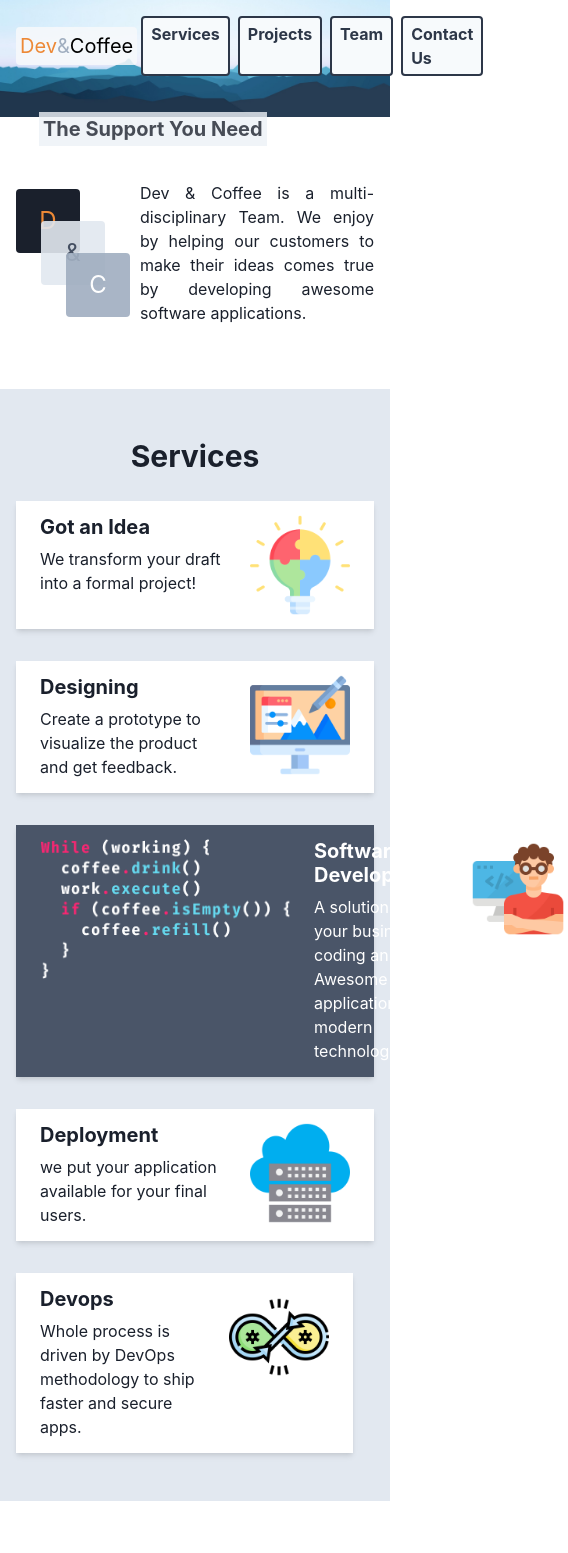
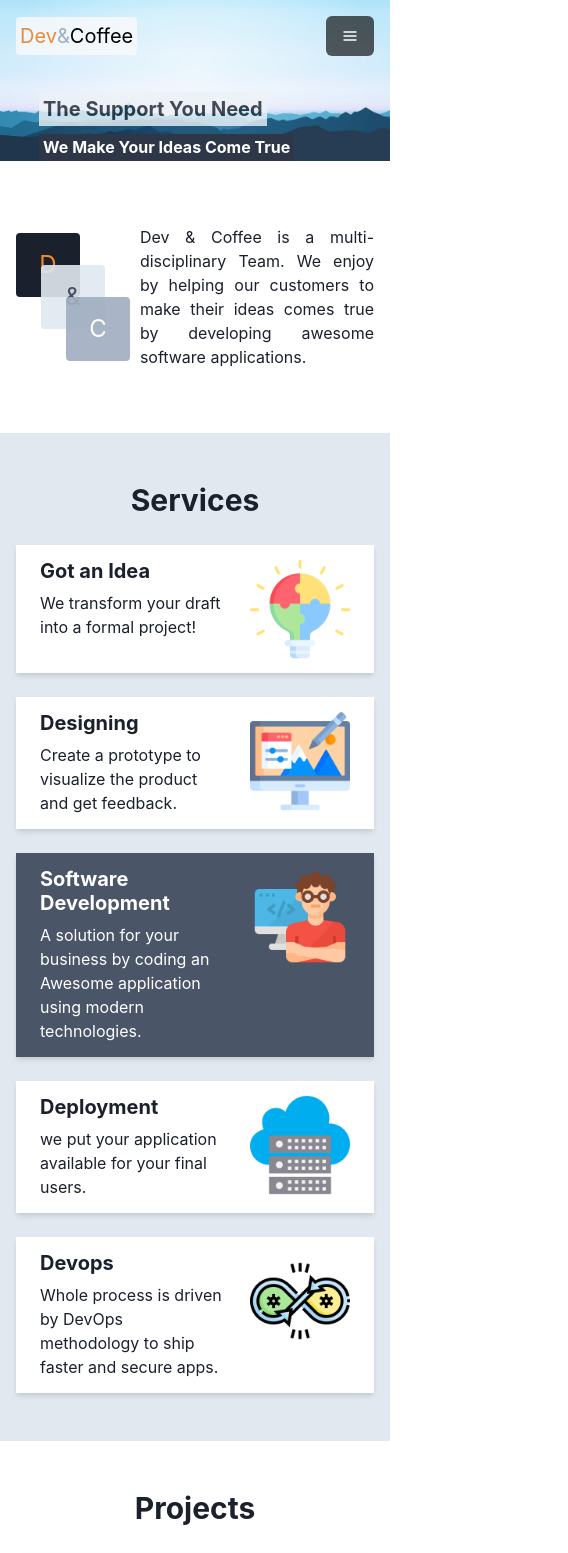
Before and after one commit to javieroc/Dev-Coffee, a React (Vite) app: page / in a window 390 px wide. Shown: the top 1553 px of the page, 568 px wide, since content can reach past the window. Built offline with nearby package versions, Linux system fonts and the light colour scheme; grey boxes are pictures that could not be loaded.

Commit message:
Responsiveness

```diff
--- a/package.json
+++ b/package.json
@@ -21,7 +21,8 @@
     "@formspree/react": "^2.2.3",
     "framer-motion": "^6.2.8",
     "react": "^17.0.0",
-    "react-dom": "^17.0.0"
+    "react-dom": "^17.0.0",
+    "react-icons": "^4.3.1"
   },
   "devDependencies": {
     "@types/node": "^15.6.1",
--- a/src/components/Header/index.tsx
+++ b/src/components/Header/index.tsx
@@ -1,12 +1,13 @@
-import React from 'react';
-import { Box } from '@chakra-ui/react';
+import {
+  Box, Flex, Heading, VStack,
+} from '@chakra-ui/react';
 import { Navbar } from '../Navbar';
 import Morning from '../../assets/morning-0.jpg';
 
 function Header(): JSX.Element {
   return (
     <Box
-      minHeight={['30vw', '30vw', '20vw']}
+      minHeight={['40vw', '35vw', '30vw']}
       backgroundImage={`url(${Morning})`}
       backgroundSize="cover"
       backgroundPosition="bottom"
@@ -14,6 +15,27 @@ function Header(): JSX.Element {
       left="0px"
     >
       <Navbar />
+
+      <Flex marginTop="5%" marginLeft="10%">
+        <VStack align="flex-start">
+          <Heading
+            fontSize={['xl', 'xx-large', 'xxx-large']}
+            padding="4px"
+            backgroundColor="gray.100"
+            opacity="0.8"
+          >
+            The Support You Need
+          </Heading>
+          <Heading
+            size="sm"
+            color="white"
+            padding="4px"
+            backgroundColor="gray.700"
+          >
+            We Make Your Ideas Come True
+          </Heading>
+        </VStack>
+      </Flex>
     </Box>
   );
 }
--- a/src/components/Navbar/index.tsx
+++ b/src/components/Navbar/index.tsx
@@ -1,6 +1,7 @@
 import {
-  Box, Flex, Heading, VStack, Text,
+  Flex, Menu, MenuButton, MenuList, MenuItem, Text, Button,
 } from '@chakra-ui/react';
+import { FiMenu } from 'react-icons/fi';
 import { useAppContext } from '../../context';
 
 function Navbar(): JSX.Element {
@@ -36,7 +37,6 @@ function Navbar(): JSX.Element {
   ];
 
   return (
-    <Box position="absolute" zIndex="10" width="100%">
     <Flex
       align="center"
       justify="space-between"
@@ -47,7 +47,37 @@ function Navbar(): JSX.Element {
         <Text fontSize="xl" color="gray.400">&</Text>
         <Text fontSize="xl" color="black">Coffee</Text>
       </Flex>
-        <Flex>
+
+      <Menu>
+        <MenuButton
+          as={Button}
+          color="white"
+          backgroundColor="blackAlpha.700"
+          _hover={{
+            color: 'white',
+            backgroundColor: 'blackAlpha.700',
+          }}
+          aria-label="open menu"
+          display={{ base: 'flex', md: 'none' }}
+        >
+          <FiMenu />
+        </MenuButton>
+        <MenuList
+          display="flex"
+          flexDirection="column"
+        >
+          {links.map((link) => (
+            <MenuItem
+              key={link.label}
+              onClick={link.action}
+            >
+              {link.label}
+            </MenuItem>
+          ))}
+        </MenuList>
+      </Menu>
+
+      <Flex display={{ base: 'none', md: 'flex' }}>
         {links.map((link) => (
           <Text
             key={link.label}
@@ -69,20 +99,6 @@ function Navbar(): JSX.Element {
         ))}
       </Flex>
     </Flex>
-      <Flex marginTop="5%" marginLeft="10%">
-        <VStack align="flex-start">
-          <Heading
-            fontSize={['xl', 'xx-large', 'xxx-large']}
-            padding="4px"
-            backgroundColor="gray.100"
-            opacity="0.8"
-          >
-            The Support You Need
-          </Heading>
-          <Heading size="sm" color="white" padding="4px">We Make Your Ideas Come True</Heading>
-        </VStack>
-      </Flex>
-    </Box>
   );
 }
 
--- a/src/views/About/index.tsx
+++ b/src/views/About/index.tsx
@@ -1,4 +1,3 @@
-import React from 'react';
 import { motion } from 'framer-motion';
 import {
   Flex, Text, Box, Stack,
--- a/src/views/ContactUs/index.tsx
+++ b/src/views/ContactUs/index.tsx
@@ -45,7 +45,14 @@ function ContactUs(): JSX.Element {
       align="flex-start"
     >
       <form onSubmit={handleSubmit}>
-        <Flex minWidth="500px" direction="column">
+        <Heading
+          justifyContent="center"
+          marginBottom="4"
+          display={{ base: 'flex', md: 'none' }}
+        >
+          Contact Us
+        </Heading>
+        <Flex minWidth={['300px', '400px', '500px']} direction="column">
           <Input
             name="fullname"
             placeholder="Full name"
@@ -105,7 +112,7 @@ function ContactUs(): JSX.Element {
           </Button>
         </Flex>
       </form>
-      <VStack justify="flex-start">
+      <VStack justify="flex-start" display={{ base: 'none', md: 'flex' }}>
         <Heading ref={contactUs}>Contact Us</Heading>
         <Image
           boxSize="256px"
--- a/src/views/Services/index.tsx
+++ b/src/views/Services/index.tsx
@@ -29,9 +29,17 @@ function ServiceCard({
       padding="14px 24px"
       boxShadow="md"
       gap="24px"
+      flexGrow={1}
       {...rest}
     >
-      {secondImage && <Image src={secondImage} width="250px" height="140px" />}
+      {secondImage && (
+      <Image
+        src={secondImage}
+        width="250px"
+        height="140px"
+        display={{ base: 'none', md: 'flex' }}
+      />
+      )}
       <VStack align="flex-start">
         <Heading size="md">{title}</Heading>
         <Text fontSize="md">{text}</Text>
@@ -56,12 +64,12 @@ function Services(): JSX.Element {
       align="center"
     >
       <Heading ref={servicesRef}>Services</Heading>
-      <Flex gap="32px" flexWrap="wrap" maxWidth="854px">
+      <Flex gap={['24px', '32px']} flexWrap="wrap" maxWidth="854px">
         <ServiceCard
           title="Got an Idea"
           text="We transform your draft into a formal project!"
           backgroundColor="white"
-          maxWidth="411px"
+          width={['100%', '100%', '411px']}
           image={IdeaImage}
         />
         <ServiceCard
@@ -69,7 +77,7 @@ function Services(): JSX.Element {
           text="Create a prototype to visualize the product and get feedback."
           backgroundColor="white"
           image={DesignImage}
-          maxWidth="411px"
+          width={['100%', '100%', '411px']}
         />
         <ServiceCard
           title="Software Development"
@@ -85,14 +93,14 @@ function Services(): JSX.Element {
           text="we put your application available for your final users."
           backgroundColor="white"
           image={DeployImage}
-          maxWidth="485px"
+          maxWidth={['100%', '100%', '485px']}
         />
         <ServiceCard
           title="Devops"
           text="Whole process is driven by DevOps methodology to ship faster and secure apps."
           backgroundColor="white"
           image={DevopsImage}
-          maxWidth="337px"
+          maxWidth={['100%', '100%', '337px']}
         />
       </Flex>
     </VStack>
--- a/src/views/Team/index.tsx
+++ b/src/views/Team/index.tsx
@@ -54,6 +54,7 @@ function Team(): JSX.Element {
       <Flex gap="24px" flexWrap="wrap" justify="center">
         {team.map((member) => (
           <VStack
+            key={member.name}
             width={['180px', '200px', '240px']}
             height={['240px', '260px', '300px']}
             backgroundImage={`url('${member.image}')`}
```
Also changed, not shown: 1 other file (tests, documents, lock files or other folders). Lines whose indentation alone changed are shown as unchanged.
